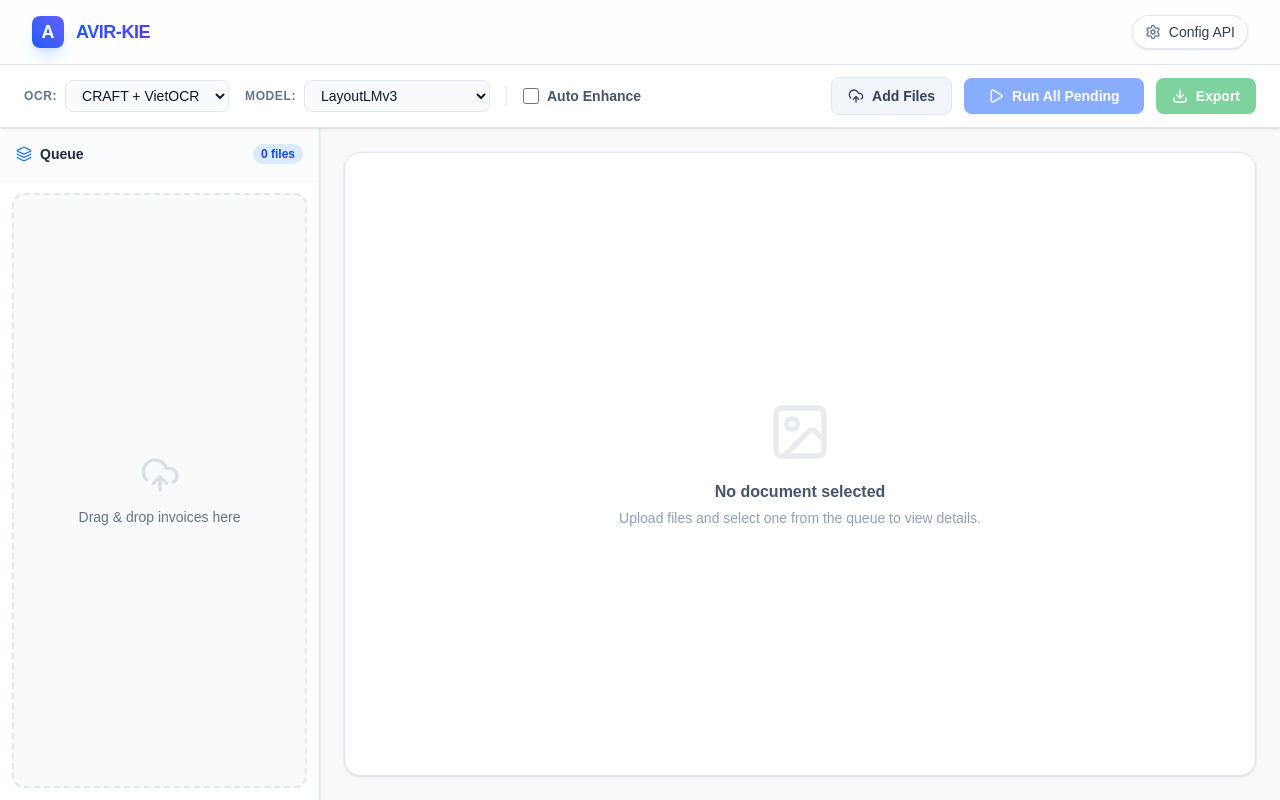
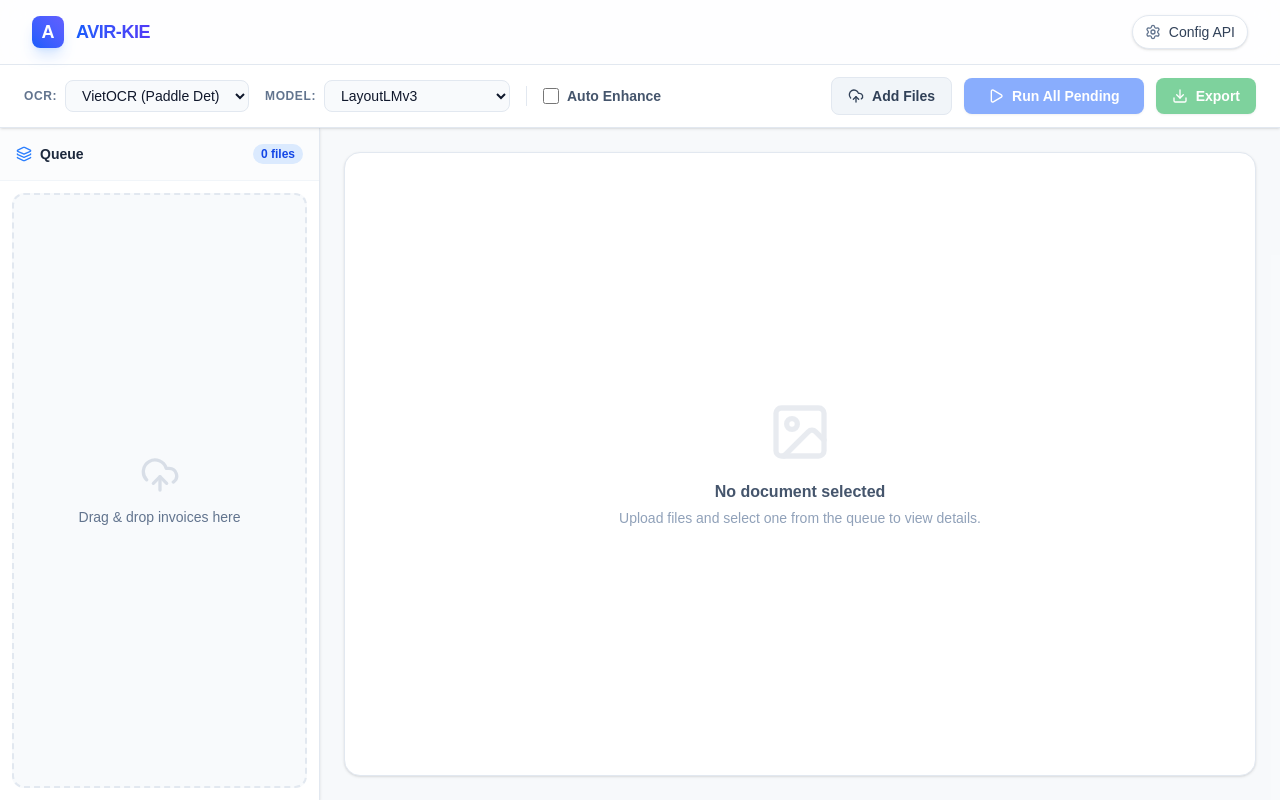
Before and after one commit to migi0410/DoAn, a Next.js app in the folder src/frontend/: page / in a window 1280 px wide. Built offline with nearby package versions, Linux system fonts and the light colour scheme.

Commit message:
Update OCR dropdown label to reflect VietOCR (Paddle Det)

```diff
--- a/src/frontend/src/app/page.tsx
+++ b/src/frontend/src/app/page.tsx
@@ -288,7 +288,7 @@ export default function Home() {
               disabled={kieModel === "qwen2_vl" || kieModel === "minicpm_v"}
               className="bg-slate-50 border border-slate-200 rounded-lg px-3 py-1.5 text-sm text-slate-900 font-medium focus:outline-none focus:border-blue-500 disabled:opacity-50"
             >
-              <option value="craft">CRAFT + VietOCR</option>
+              <option value="craft">VietOCR (Paddle Det)</option>
               <option value="paddle">PaddleOCR</option>
               <option value="none" disabled hidden>Built-in VLM</option>
             </select>
```
